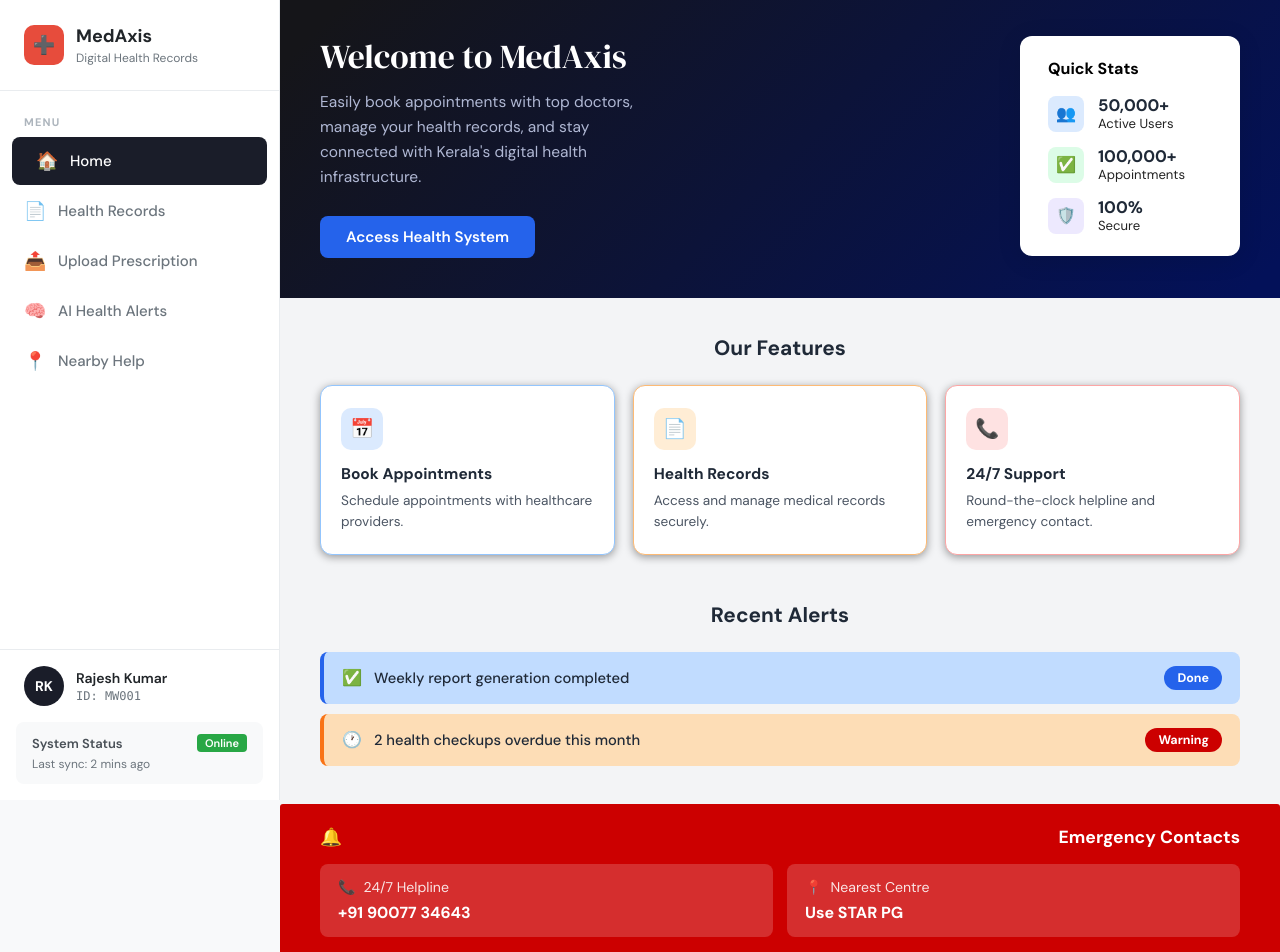
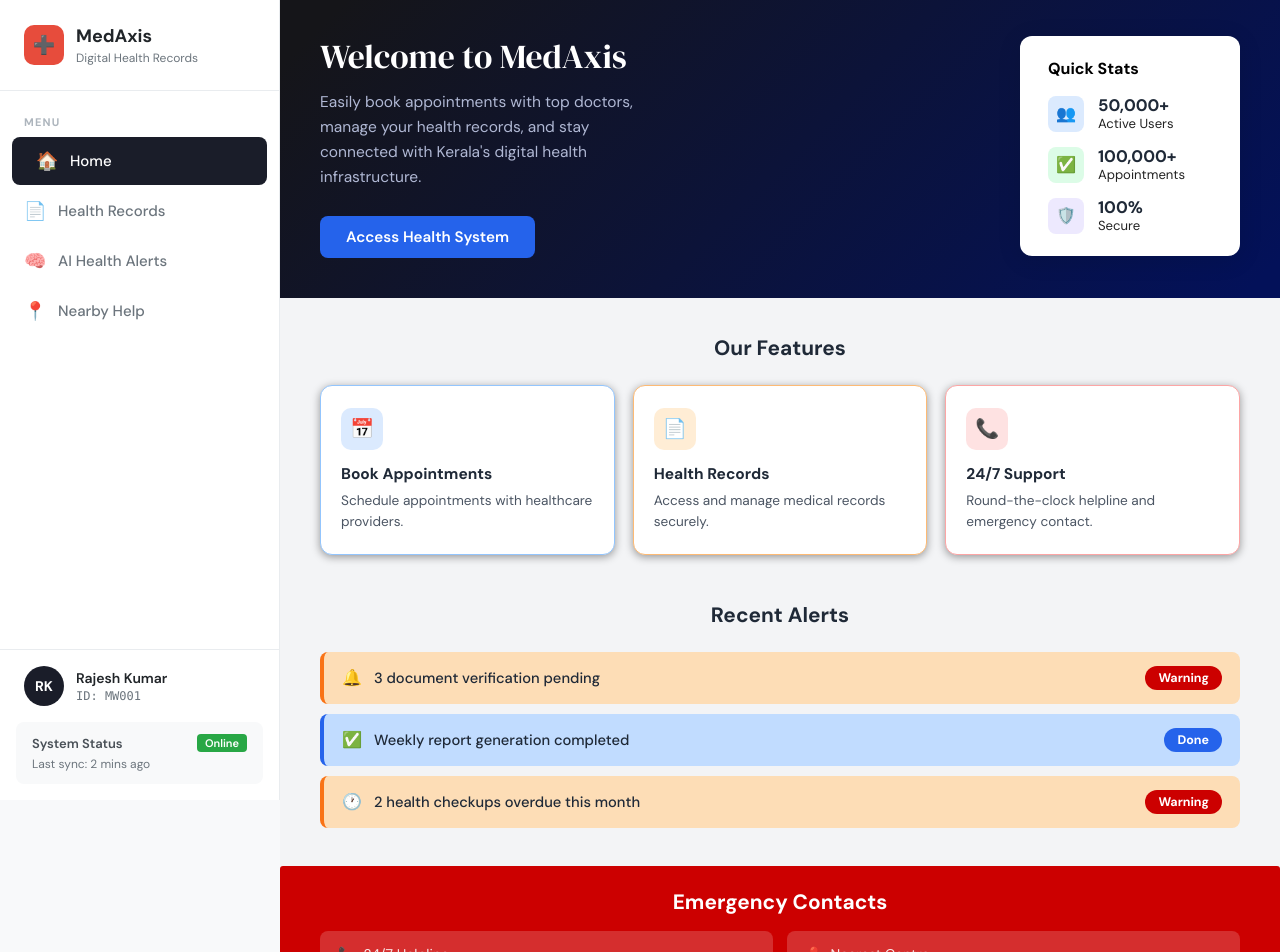
Before and after one commit to Souvik-saha04/neuronex-user, a Next.js app in the folder neuronex_user/: page /user in a window 1280 px wide. Shown: the top 952 px of the page. Built offline with nearby package versions, Linux system fonts and the light colour scheme.

Commit message:
ai alert page, routing resolved

```diff
--- a/neuronex_user/app/layout.tsx
+++ b/neuronex_user/app/layout.tsx
@@ -20,8 +20,7 @@ import styles from './layout.module.css';
 const navItems = [
   { href: '/user', icon: '🏠', label: 'Home' },
   { href: '/user/health_records', icon: '📄', label: 'Health Records' },
-  { href: '/user/upload_prescription', icon: '📤', label: 'Upload Prescription' },
-  { href: '/user/ai_alerts', icon: '🧠', label: 'AI Health Alerts' },
+  { href: '/user/ai_alert', icon: '🧠', label: 'AI Health Alerts' },
   { href: '/user/nearby_help', icon: '📍', label: 'Nearby Help' },
 ];
 
--- a/neuronex_user/app/user/page.module.css
+++ b/neuronex_user/app/user/page.module.css
@@ -350,10 +350,10 @@
 .emergency-header {
     display: flex;
     align-items: center;
-    justify-content: space-between;
+    justify-content: center;
     gap: 10px;
     color: white;
-    font-size: 1.1rem;
+    font-size: 1.3rem;
     font-weight: 700;
     margin-bottom: 16px;
 }
@@ -383,6 +383,7 @@
 
 .emergency-card:hover {
     transform: scale(1.03);
+    cursor: pointer;
 }
 
 .emergency-card-label {
--- a/neuronex_user/app/user/page.tsx
+++ b/neuronex_user/app/user/page.tsx
@@ -50,7 +50,7 @@ const features = [
 ];
 
 const alerts = [
-  // { icon: "🔔", text: "3 document verification pending", type: "warning" },
+  { icon: "🔔", text: "3 document verification pending", type: "warning" },
   { icon: "✅", text: "Weekly report generation completed", type: "done" },
   { icon: "🕐", text: "2 health checkups overdue this month", type: "warning" },
 ];
@@ -122,7 +122,7 @@ export default function MedAxis() {
       {/* ── Emergency Contacts ── */}
       <section className={styles["emergency-section"]}>
         <div className={styles["emergency-header"]}>
-          <span>🔔</span>
+          {/* <span>🔔</span> */}
           <span>Emergency Contacts</span>
         </div>
         <div className={styles["emergency-grid"]}>
```
